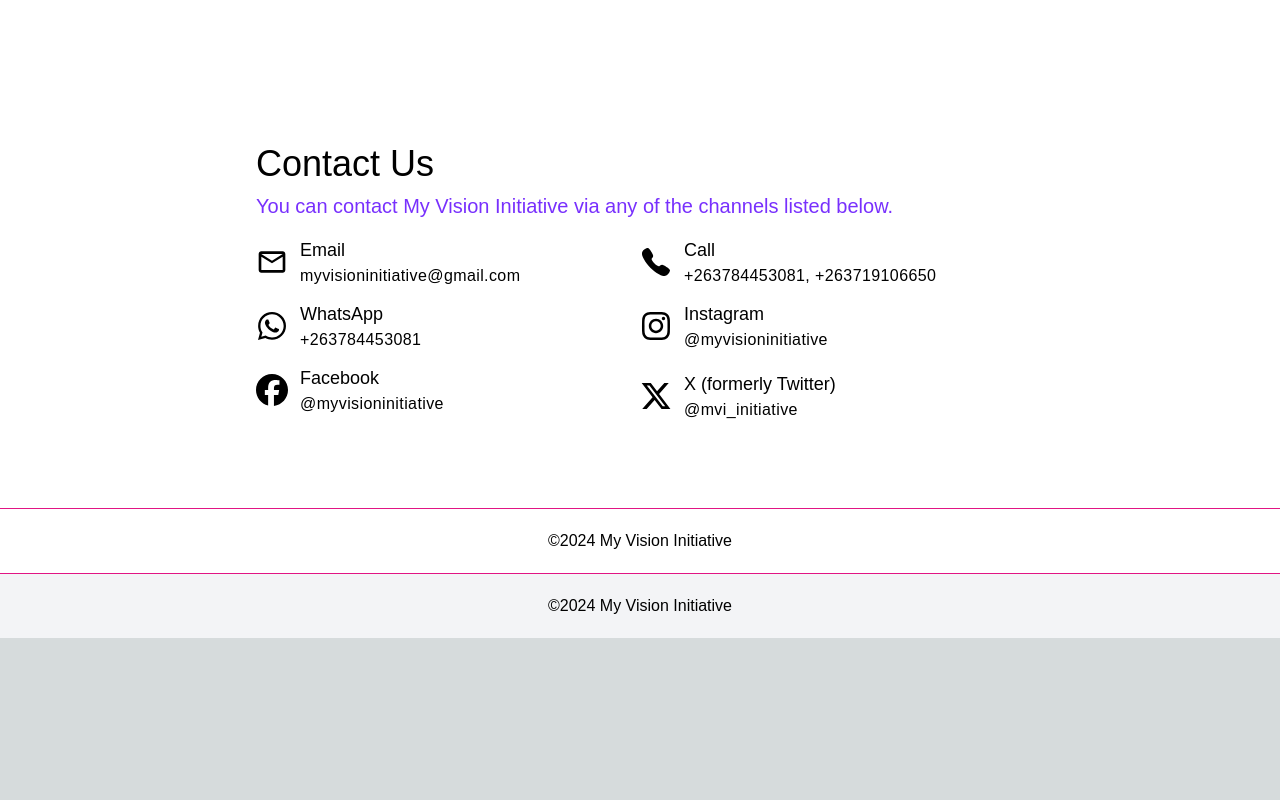
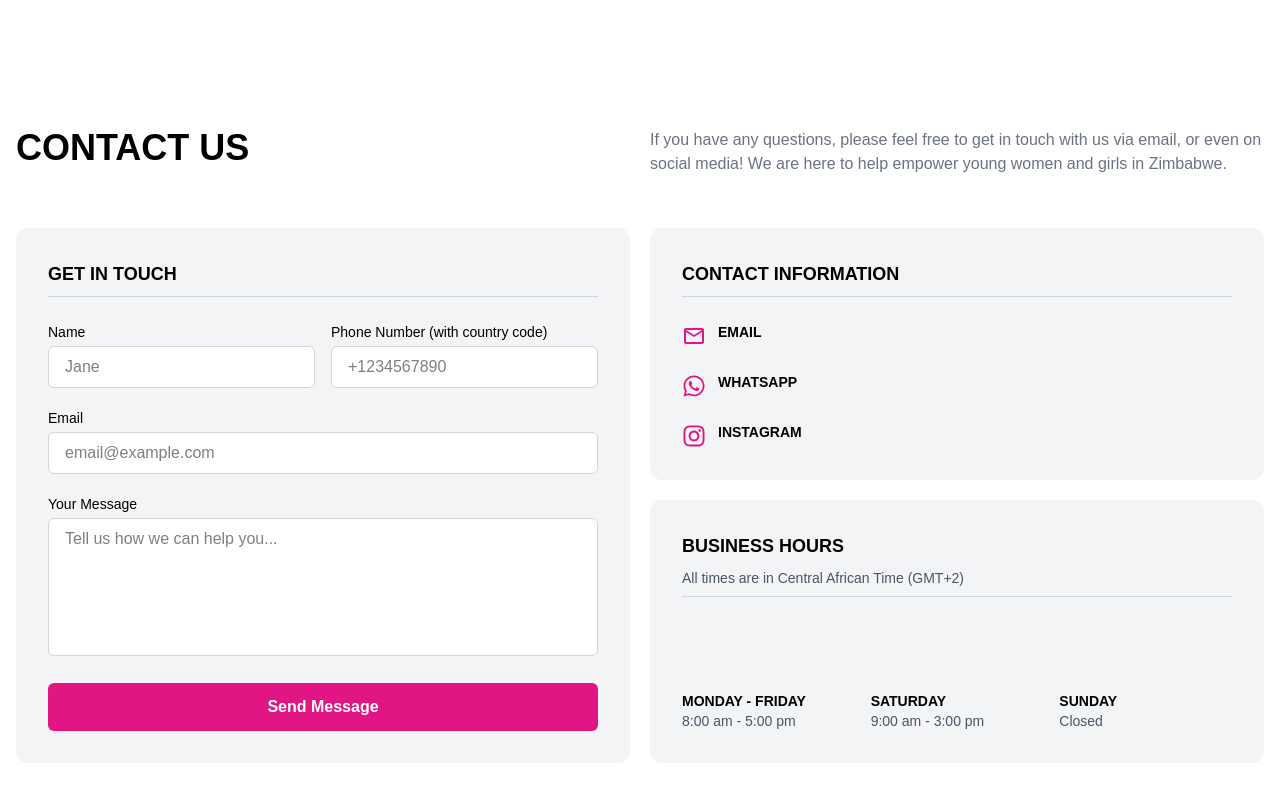
Before and after one commit to lorrainemakuyana/my-vision-initiative, a Next.js app: page / in a window 1280 px wide. Shown: the part 3320-4120 px from the top of the page. Before the commit the page ends 3958 px from the top, so only its background shows below. Built offline with nearby package versions, Linux system fonts and the light colour scheme; no server answers; a web font is replaced by a local one.

Commit message:
feat(Contact): Enhance contact form with submission logic and toast notifications

```diff
--- a/package.json
+++ b/package.json
@@ -19,6 +19,7 @@
     "react": "^19.2.0",
     "react-dom": "^19.2.0",
     "react-icons": "^5.1.0",
+    "sonner": "^2.0.7",
     "tailwind-merge": "^3.4.0",
     "yarn": "^1.22.22"
   },
--- a/src/components/Contact.tsx
+++ b/src/components/Contact.tsx
@@ -1,67 +1,207 @@
 import React from "react";
-import { IoCall } from "react-icons/io5";
-import {
-  FaWhatsapp,
-  FaXTwitter,
-  FaFacebook,
-  FaInstagram,
-} from "react-icons/fa6";
+import { FaWhatsapp, FaInstagram } from "react-icons/fa6";
 import { MdOutlineEmail } from "react-icons/md";
-
-const channels = [
-  {
-    name: "Email",
-    icon: <MdOutlineEmail className="h-8 w-8" />,
-    handle: "myvisioninitiative@gmail.com",
-  },
-  {
-    name: "Call",
-    icon: <IoCall className="h-8 w-8" />,
-    handle: "+263784453081, +263719106650",
-  },
-  {
-    name: "WhatsApp",
-    icon: <FaWhatsapp className="h-8 w-8" />,
-    handle: "+263784453081",
-  },
-  {
-    name: "Instagram",
-    icon: <FaInstagram className="h-8 w-8" />,
-    handle: "@myvisioninitiative",
-  },
-  {
-    name: "Facebook",
-    icon: <FaFacebook className="h-8 w-8" />,
-    handle: "@myvisioninitiative",
-  },
-  {
-    name: "X (formerly Twitter)",
-    icon: <FaXTwitter className="h-8 w-8" />,
-    handle: "@mvi_initiative",
-  },
-];
+import { toast } from "sonner";
 
 function Contact() {
+  async function handleSubmit(e: React.FormEvent<HTMLFormElement>) {
+    e.preventDefault();
+
+    const loadingToastId = toast.loading("Sending your message...");
+
+    const form = e.currentTarget;
+    const formData = new FormData(form);
+
+    try {
+      // TODO: Implement actual form submission logic
+      //   const response = await fetch("/api/contact", {
+      //     method: "POST",
+      //     headers: { "Content-Type": "application/json" },
+      //     body: JSON.stringify(Object.fromEntries(formData)),
+      //   });
+
+      //   const data = await response.json();
+
+      //   if (!response.ok) {
+      //     throw new Error(data.error || "Request failed. Please try again");
+      //   }
+
+      toast.success("Your message has been sent successfully!");
+      form.reset();
+    } catch (error) {
+      // Catch both errors and respond accordingly
+      toast.error((error as Error).message);
+    } finally {
+      toast.dismiss(loadingToastId);
+    }
+  }
+
   return (
-    <section className="py-10 lg:py-20" id="contact">
-      <div className="mx-auto w-[90%] text-black lg:w-3/5">
-        <h1 className="font-playfairDisplay text-4xl">Contact Us</h1>
-        <p className="font-playfairDisplay mt-2 text-xl text-purple">
-          You can contact My Vision Initiative via any of the channels listed
-          below.
-        </p>
-        <div className="mt-4 grid grid-cols-1 space-y-3 lg:grid-cols-2">
-          {channels.map((channel, index) => (
-            <div key={index} className="flex flex-row items-center">
-              {channel.icon}
-              <div className="ml-3">
-                <p className="font-playfairDisplay text-lg">{channel.name}</p>
-                <p className="font-lato font-light tracking-wide">
-                  {channel.handle}
-                </p>
+    <section className="w-full bg-white px-4 py-16" id="contact">
+      <div className="mx-auto max-w-7xl">
+        {/* Header */}
+        <div className="mb-12 grid grid-cols-1 gap-5 lg:grid-cols-2 lg:items-start">
+          <h2 className="font-playfairDisplay mb-3 text-4xl font-bold text-black">
+            CONTACT US
+          </h2>
+          <p className=" mx-auto max-w-2xl text-gray-500">
+            If you have any questions, please feel free to get in touch with us
+            via email, or even on social media! We are here to help empower
+            young women and girls in Zimbabwe.
+          </p>
+        </div>
+
+        {/* Content Grid */}
+        <div className="grid grid-cols-1 gap-5 lg:grid-cols-2 lg:items-start">
+          {/* Left: Form */}
+          <div className="rounded-xl bg-gray-100 p-6 md:p-8">
+            <h3 className="font-playfairDisplay mb-6 text-lg font-semibold text-black">
+              GET IN TOUCH
+              <hr className="mt-2 h-0.5 w-full text-gray-300" />
+            </h3>
+
+            <form className="space-y-5" onSubmit={handleSubmit}>
+              <div className="grid grid-cols-1 gap-4 md:grid-cols-2">
+                <div>
+                  <label className=" mb-1 block text-sm font-medium text-black">
+                    Name
+                  </label>
+                  <input
+                    type="text"
+                    placeholder="Jane"
+                    className="focus:ring-magenta w-full rounded-md border border-gray-300 bg-white px-4 py-2 text-black focus:outline-none focus:ring-2"
+                  />
+                </div>
+
+                <div>
+                  <label className=" mb-1 block text-sm font-medium text-black">
+                    Phone Number (with country code)
+                  </label>
+                  <input
+                    type="tel"
+                    placeholder="+1234567890"
+                    className="focus:ring-magenta w-full rounded-md border border-gray-300 bg-white px-4 py-2 text-black focus:outline-none focus:ring-2"
+                  />
+                </div>
+              </div>
+
+              <div>
+                <label className=" mb-1 block text-sm font-medium text-black">
+                  Email
+                </label>
+                <input
+                  type="email"
+                  placeholder="email@example.com"
+                  className="focus:ring-magenta w-full rounded-md border border-gray-300 bg-white px-4 py-2 text-black focus:outline-none focus:ring-2"
+                />
+              </div>
+
+              <div>
+                <label className=" mb-1 block text-sm font-medium text-black">
+                  Your Message
+                </label>
+                <textarea
+                  rows={5}
+                  placeholder="Tell us how we can help you..."
+                  className=" focus:ring-magenta w-full resize-none rounded-md border border-gray-300 bg-white px-4 py-2 text-black focus:outline-none focus:ring-2"
+                />
+              </div>
+
+              <button
+                type="submit"
+                className="bg-magenta w-full rounded-md py-3 font-semibold text-white transition hover:bg-purple-700"
+              >
+                Send Message
+              </button>
+            </form>
+          </div>
+
+          {/* Right Side */}
+          <div className="flex h-full flex-col space-y-5">
+            {/* Contact Info */}
+            <div className="rounded-xl bg-gray-100 p-5 md:p-8">
+              <h3 className="font-playfairDisplay mb-6 text-lg font-semibold text-black">
+                CONTACT INFORMATION
+                <hr className="mt-2 h-0.5 w-full text-gray-300" />
+              </h3>
+
+              <div className="space-y-6">
+                <div className="flex items-start gap-3">
+                  <MdOutlineEmail className="text-magenta mt-0.5 h-6 w-6" />
+                  <div>
+                    <p className=" text-sm font-semibold text-black">EMAIL</p>
+                    <p className=" text-gray-600">
+                      {process.env.NEXT_PUBLIC_CONTACT_EMAIL}
+                    </p>
+                  </div>
+                </div>
+
+                <div className="flex items-start gap-3">
+                  <FaWhatsapp className="text-magenta mt-0.5 h-6 w-6" />
+                  <div>
+                    <p className=" text-sm font-semibold text-black">
+                      WHATSAPP
+                    </p>
+                    <a
+                      href={process.env.NEXT_PUBLIC_WHATSAPP_URL}
+                      target="_blank"
+                      rel="noopener noreferrer"
+                      className=" text-magenta transition-colors hover:text-purple-800"
+                    >
+                      {process.env.NEXT_PUBLIC_CONTACT_WHATSAPP}
+                    </a>
+                  </div>
+                </div>
+
+                <div className="flex items-start gap-3">
+                  <FaInstagram className="text-magenta mt-0.5 h-6 w-6" />
+                  <div>
+                    <p className=" text-sm font-semibold text-black">
+                      INSTAGRAM
+                    </p>
+                    <a
+                      href={process.env.NEXT_PUBLIC_INSTAGRAM_URL}
+                      target="_blank"
+                      rel="noopener noreferrer"
+                      className=" text-magenta transition-colors hover:text-purple-800"
+                    >
+                      {process.env.NEXT_PUBLIC_CONTACT_INSTAGRAM}
+                    </a>
+                  </div>
+                </div>
               </div>
             </div>
-          ))}
+
+            {/* Business Hours */}
+            <div className="flex h-full flex-1 flex-col rounded-xl bg-gray-100 p-6 md:p-8">
+              <h3 className="font-playfairDisplay text-lg font-semibold text-black">
+                BUSINESS HOURS
+                <p className=" mt-2 text-sm font-normal text-gray-600">
+                  All times are in Central African Time (GMT+2)
+                </p>
+                <hr className="mt-2 h-0.5 w-full text-gray-300" />
+              </h3>
+
+              <div className="flex-1" />
+
+              <div className="mt-6 grid grid-cols-1 gap-4 text-sm sm:grid-cols-3">
+                <div>
+                  <p className=" text-sm font-semibold text-black">
+                    MONDAY - FRIDAY
+                  </p>
+                  <p className=" text-gray-600">8:00 am - 5:00 pm</p>
+                </div>
+                <div>
+                  <p className=" text-sm font-semibold text-black">SATURDAY</p>
+                  <p className=" text-gray-600">9:00 am - 3:00 pm</p>
+                </div>
+                <div>
+                  <p className=" text-sm font-semibold text-black">SUNDAY</p>
+                  <p className=" text-gray-600">Closed</p>
+                </div>
+              </div>
+            </div>
+          </div>
         </div>
       </div>
     </section>
```
Also changed, not shown: 2 other files (tests, documents, lock files or other folders).
